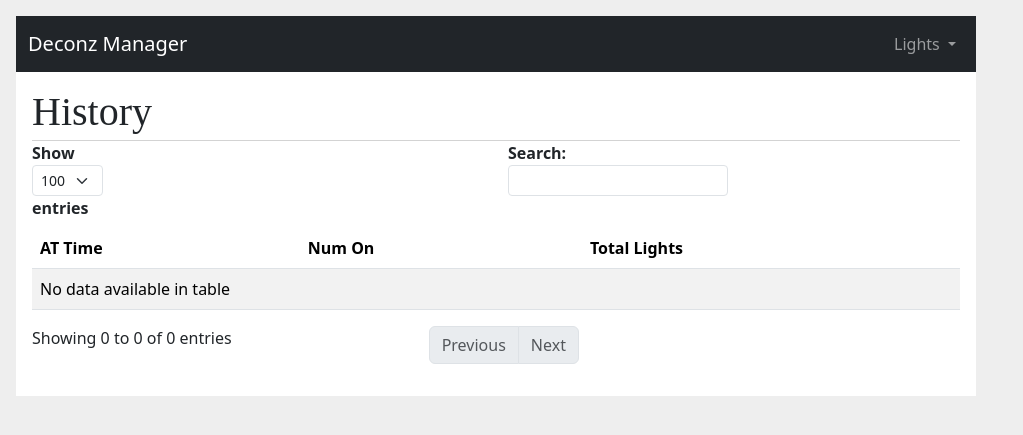
After one commit to AlexHartog/deconz_monitor, a Flask app: page /lights/history in a window 1280 px wide. The commit adds this page. Shown: the top 435 px of the page, without its empty margins (0-1023 px from the left). Run offline with Flask 3, Linux system fonts and the light colour scheme; data that the repository does not hold is empty; some libraries are stand-ins or nearby versions.

Commit message:
Added snapshot to history Created pages for history Using bootstrap for tables Renamed status to lights

```diff
--- a/deconz_manager/__init__.py
+++ b/deconz_manager/__init__.py
@@ -6,10 +6,14 @@ import atexit
 from flask import Flask
 from apscheduler.schedulers.background import BackgroundScheduler
 
+from .lights import lights
+from .app import bp as app_bp
+
 
 def create_app(test_config=None):
     # create and configure the app
     app = Flask(__name__, instance_relative_config=True)
+
     app.config.from_mapping(
         SECRET_KEY="dev",
         DATABASE=os.path.join(app.instance_path, "deconz_manager.sqlite"),
@@ -45,19 +49,19 @@ def create_app(test_config=None):
 
     from .connection import deconz
 
-    scheduler = BackgroundScheduler()
-    scheduler.add_job(deconz.update_all_data, trigger="interval", minutes=1)
-    scheduler.start()
-    atexit.register(lambda: scheduler.shutdown())
+    # TODO: add scheduler back in
+    # scheduler = BackgroundScheduler()
+    # scheduler.add_job(deconz.update_all_data, trigger="interval", minutes=1)
+    # scheduler.start()
+    # atexit.register(lambda: scheduler.shutdown())
 
-    for job in scheduler.get_jobs():
-        app.logger.info(f"Running {job.func} at {job.trigger}")
+    # for job in scheduler.get_jobs():
+    #     app.logger.info(f"Running {job.func} at {job.trigger}")
 
     # Check if we have an API key and otherwise request it
 
-    from . import status
-
-    app.register_blueprint(status.bp)
+    app.register_blueprint(lights.bp)
+    app.register_blueprint(app_bp)
     app.logger.info("Starting app")
 
     return app
--- a/deconz_manager/connection/lights.py
+++ b/deconz_manager/connection/lights.py
@@ -1,6 +1,10 @@
 from psycopg2.extras import RealDictCursor, execute_values
+import logging
+from datetime import datetime, timedelta
 
 from . import db
+
+logger = logging.getLogger("deconz_manager.db_lights")
 
 
 def save_lights(lights_data):
@@ -51,7 +55,23 @@ def get_lights():
     with db.get_db_connection() as conn:
         with conn.cursor(cursor_factory=RealDictCursor) as cursor:
             cursor.execute(
-                f"SELECT * FROM light LEFT JOIN group_light ON light.id = group_light.light_id"
+                """
+                SELECT *
+                FROM group_light_v
+            """
+            )
+            return cursor.fetchall()
+
+
+def get_light_history_details(id: int):
+    with db.get_db_connection() as conn:
+        with conn.cursor(cursor_factory=RealDictCursor) as cursor:
+            cursor.execute(
+                f"""
+                SELECT *
+                FROM light_history_v
+                WHERE id={id}
+            """
             )
             return cursor.fetchall()
 
@@ -60,8 +80,65 @@ def store_state():
     with db.get_db_connection() as conn:
         with conn.cursor(cursor_factory=RealDictCursor) as cursor:
             cursor.execute(
-                f"INSERT INTO light_history (light_id, state_brightness, state_on, state_reachable)"
-                f"SELECT unique_id, state_brightness, state_on, state_reachable FROM light"
+                """
+                SELECT COALESCE(max(snapshot), 0) AS max_snapshot
+                FROM light_history
+            """
+            )
+
+            max_snapshot = cursor.fetchone()["max_snapshot"]
+
+            snapshot = max_snapshot + 1
+
+            cursor.execute(
+                f"""
+                INSERT INTO light_history (light_id, state_brightness, state_on, state_reachable, snapshot)
+                SELECT unique_id, state_brightness, state_on, state_reachable, {snapshot} FROM light
+            """
+            )
+
+
+def add_snapshots():
+    history_count = get_history_count()
+
+    with db.get_db_connection() as conn:
+        with conn.cursor(cursor_factory=RealDictCursor) as cursor:
+            snapshot = 1
+            for history in history_count:
+                at_time = history["at_time"]
+                # at_time_end = datetime.strptime(at_time, "%Y-%m-%d %H:%M:%S.%f%z")
+                # logger.debug(f"At time: {at_time}")
+                at_time_start = at_time - timedelta(seconds=1)
+                at_time_end = at_time + timedelta(seconds=1)
+                # logger.debug(f"At time end: {at_time_end}")
+                # at_time_end = at_time[:index] + newstring + at_time[index + 1:]
+
+                query = f"""
+                    UPDATE light_history
+                    SET snapshot = {snapshot}
+                    WHERE at_time > '{at_time_start}' and at_time < '{at_time_end}'
+                """
+                # logger.debug(f"Query: {query}")
+                cursor.execute(query)
+
+                snapshot += 1
+                # break
+
+                # logger.debug(f"History at time - {history['at_time']}")
+                #
+                # if snapshot > 5:
+                #     break
+
+
+def get_snapshot(at_time: str):
+    with db.get_db_connection() as conn:
+        with conn.cursor(cursor_factory=RealDictCursor) as cursor:
+            cursor.execute(
+                f"""
+                SELECT *
+                FROM light_history_v
+                WHERE at_time='{at_time}'
+            """
             )
 
 
@@ -69,6 +146,12 @@ def get_history_count():
     with db.get_db_connection() as conn:
         with conn.cursor(cursor_factory=RealDictCursor) as cursor:
             cursor.execute(
-                f"SELECT at_time, count(*) FROM light_history GROUP BY at_time ORDER BY at_time DESC"
+                """
+                SELECT at_time, count(*),
+                sum(case when state_on then 1 else 0 end ) as on_count
+                FROM light_history
+                GROUP BY at_time
+                ORDER BY at_time ASC
+            """
             )
             return cursor.fetchall()
--- /dev/null
+++ b/deconz_manager/lights/lights.py
@@ -0,0 +1,65 @@
+from flask import Blueprint, render_template, abort
+
+import logging
+
+from deconz_manager.connection import deconz, lights as db_lights
+
+logger = logging.getLogger("deconz_manager.lights")
+
+
+bp = Blueprint("lights", __name__, url_prefix="/lights", template_folder="templates")
+
+
+@bp.route("/")
+def lights():
+    deconz.get_all_data()
+    lights = db_lights.get_lights()
+
+    url = deconz.get_connection_url()
+
+    return render_template("lights/lights.html", lights=lights, url=url)
+
+
+@bp.route("/history")
+def history():
+    lights_history_count = db_lights.get_history_count()
+
+    return render_template(
+        "lights/history_table.html", lights_history_count=lights_history_count
+    )
+
+
+@bp.route("/snapshot/<at_time>")
+def snapshot(at_time):
+    snapshot_data = db_lights.get_snapshot(at_time)
+
+    logger.debug(f"Snapshot data: {snapshot_data}")
+
+    return render_template("lights/history_table.html", snapshot_data=snapshot_data)
+
+
+@bp.route("create_snapshot")
+def create_snapshot():
+    db_lights.add_snapshots()
+    return "OK"
+
+
+@bp.route("/history_detail/<id>")
+def history_detail(id):
+    history_details = db_lights.get_light_history_details(id)
+
+    if len(history_details) == 1:
+        details = history_details[0]
+    else:
+        details = None
+
+    return render_template("lights/history_detail.html", history_details=details)
+
+
+@bp.route("/history_table")
+def history_table():
+    lights_history_count = db_lights.get_history_count()
+
+    return render_template(
+        "lights/history_table.html", lights_history_count=lights_history_count
+    )
--- /dev/null
+++ b/deconz_manager/lights/templates/lights/history_table.html
@@ -0,0 +1,52 @@
+{% extends 'base.html' %}
+
+{% block header %}
+  <h1>{% block title %}History{% endblock %}</h1>
+{% endblock %}
+
+{% block content %}
+  <table id="lights_history" class="table table-striped">
+    <thead>
+      <tr>
+        <th>AT Time</th>
+        <th>Num On</th>
+        <th>Total Lights</th>
+      </tr>
+    </thead>
+    <tbody>
+      {% for history in lights_history_count %}
+        <tr id="row" class="clickable-row" data-href="/snapshot/{{ history.at_time }}">
+          <td>{{ history.at_time }}</td>
+          <td>{{ history.on_count }}</td>
+          <td>{{ history.count }}</td>
+        </tr>
+      {% endfor %}
+    </tbody>
+  </table>
+{% endblock %}
+
+{% block scripts %}
+  <script>
+    $(document).ready(function () {
+      $('#lights_history').DataTable( {
+        "iDisplayLength": 100
+      });
+    });
+  </script>
+
+  <script>
+  document.addEventListener("DOMContentLoaded", () => {
+      const rows = document.querySelectorAll(".clickable-row");
+
+      rows.forEach((row) => {
+          row.addEventListener("click", () => {
+              const link = row.getAttribute("data-href");
+              if (link) {
+                  window.location.href = link;
+              }
+          });
+      });
+  });
+  </script>
+
+{% endblock %}
--- a/deconz_manager/static/style.css
+++ b/deconz_manager/static/style.css
@@ -132,3 +132,10 @@ input[type=submit] {
   align-self: start;
   min-width: 10em;
 }
+
+@media (min-width: 768px)
+{
+    .navbar-toggle {
+        display: none;
+    }
+}
--- a/deconz_manager/templates/base.html
+++ b/deconz_manager/templates/base.html
@@ -1,13 +1,35 @@
 <!doctype html>
-<title>{% block title %}{% endblock %} - Flaskr</title>
+<head>
+    <title>{% block title %}{% endblock %} - Deconz Manager</title>
     <link rel="stylesheet" href="{{ url_for('static', filename='style.css') }}">
-<nav>
-  <h1>Deconz Manager</h1>
-  <ul>
-      <li><a href="/">Home</a></li>
-      <li><a href="/statuss/lights">Lights</a></li>
+    <link href="https://cdn.jsdelivr.net/npm/bootstrap@5.3.2/dist/css/bootstrap.min.css" rel="stylesheet" integrity="sha384-T3c6CoIi6uLrA9TneNEoa7RxnatzjcDSCmG1MXxSR1GAsXEV/Dwwykc2MPK8M2HN" crossorigin="anonymous">
+    <script src="https://cdn.jsdelivr.net/npm/bootstrap@5.3.2/dist/js/bootstrap.bundle.min.js" integrity="sha384-C6RzsynM9kWDrMNeT87bh95OGNyZPhcTNXj1NW7RuBCsyN/o0jlpcV8Qyq46cDfL" crossorigin="anonymous"></script>
+    <meta name="viewport" content="width=device-width, initial-scale=0.8, shrink-to-fit=yes">
+</head>
+<body>
+<nav class="navbar navbar-expand-md navbar-dark bg-dark">
+  <div class="container-fluid">
+    <a class="navbar-brand" href="{{ url_for('app.index') }}">Deconz Manager</a>
+    <button class="navbar-toggler" type="button" data-bs-toggle="collapse" data-bs-target="#navbarSupportedContent" aria-controls="navbarSupportedContent" aria-expanded="false" aria-label="Toggle navigation">
+      <span class="navbar-toggler-icon"></span>
+    </button>
+    <div class="collapse navbar-collapse" id="navbarSupportedContent">
+      <ul class="navbar-nav ms-auto">
+            <li class="nav-item dropdown">
+              <a class="nav-link dropdown-toggle" href="#" role="button" data-bs-toggle="dropdown" aria-expanded="false">
+                  Lights
+              </a>
+              <ul class="dropdown-menu">
+                  <li><a class="dropdown-item" href="{{ url_for('lights.lights') }}">Overview</a></li>
+                  <li><a class="dropdown-item" href="{{ url_for('lights.history') }}">History</a></li>
+                  <li><a class="dropdown-item" href="{{ url_for('lights.history_table') }}">History Table</a></li>
               </ul>
+            </li>
+      </ul>
+    </div>
+  </div>
 </nav>
+
     <section class="content">
       <header>
         {% block header %}{% endblock %}
@@ -16,4 +38,9 @@
         <div class="flash">{{ message }}</div>
       {% endfor %}
       {% block content %}{% endblock %}
+        <script type="text/javascript" charset="utf8" src="https://code.jquery.com/jquery-3.6.0.min.js"></script>
+        <script type="text/javascript" charset="utf8" src="https://cdn.datatables.net/1.10.25/js/jquery.dataTables.js"></script>
+        <script type="text/javascript" charset="utf8" src="https://cdn.datatables.net/1.10.25/js/dataTables.bootstrap5.js"></script>
+        {% block scripts %}{% endblock %}
     </section>
+</body>
--- a/requirements.txt
+++ b/requirements.txt
@@ -2,3 +2,5 @@ requests
 flask
 psycopg2-binary
 apscheduler
+flake8
+bokeh
```
Also changed, not shown: deconz_manager/lights/templates/lights/history.html (added, +36 -0 lines), deconz_manager/lights/templates/lights/history_detail.html (added, +20 -0 lines), deconz_manager/lights/templates/lights/lights.html (added, +36 -0 lines), deconz_manager/lights/templates/lights/snapshot.html (added, +20 -0 lines), deconz_manager/status.py (deleted, +0 -27 lines), deconz_manager/templates/home.html (added, +9 -0 lines), deconz_manager/templates/status/lights.html (deleted, +0 -26 lines), deconz_manager/templates/status/lights_history.html (deleted, +0 -20 lines), main.py (deleted, +0 -63 lines), deconz_manager/lights/__init__.py (added). Lines whose indentation alone changed are shown as unchanged.
